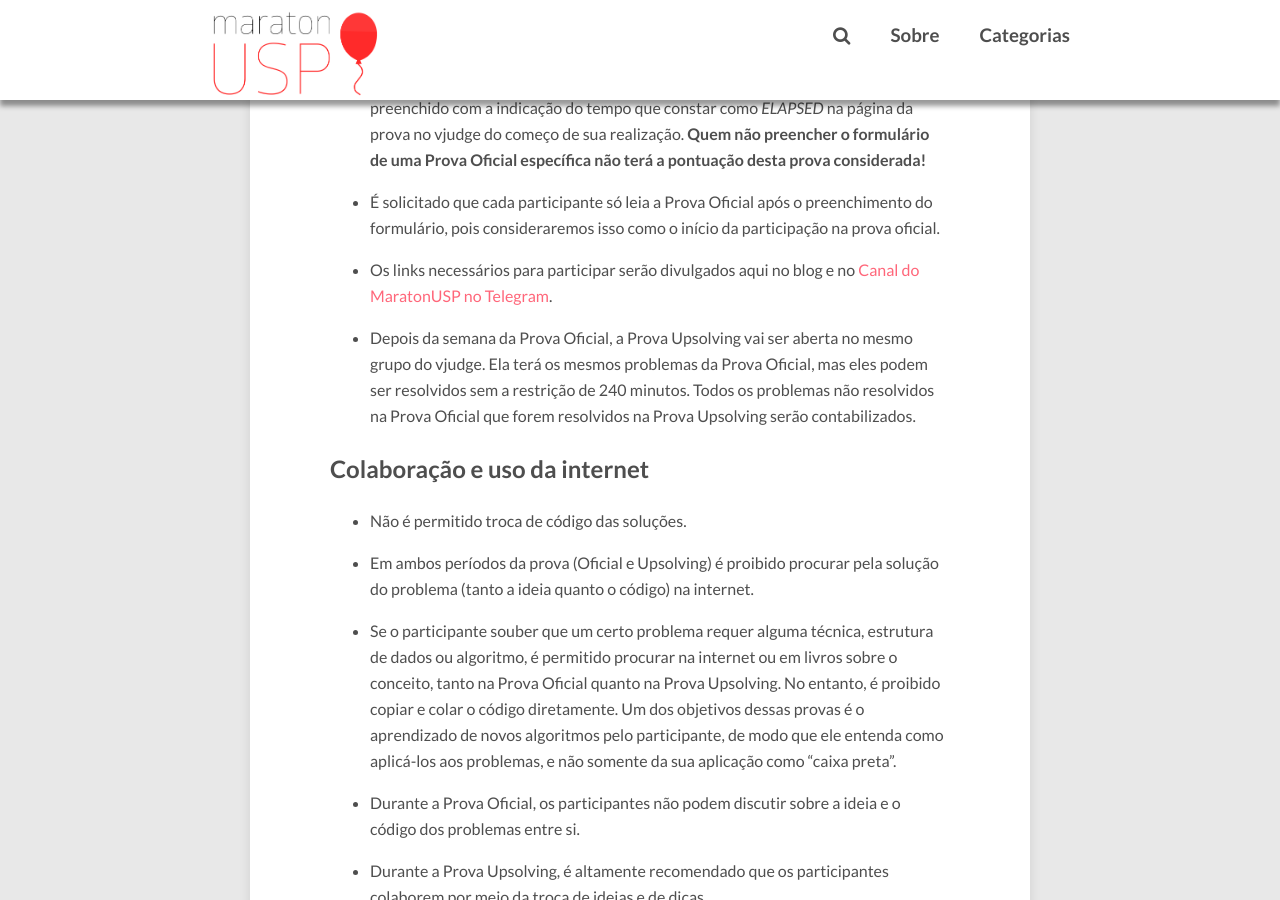
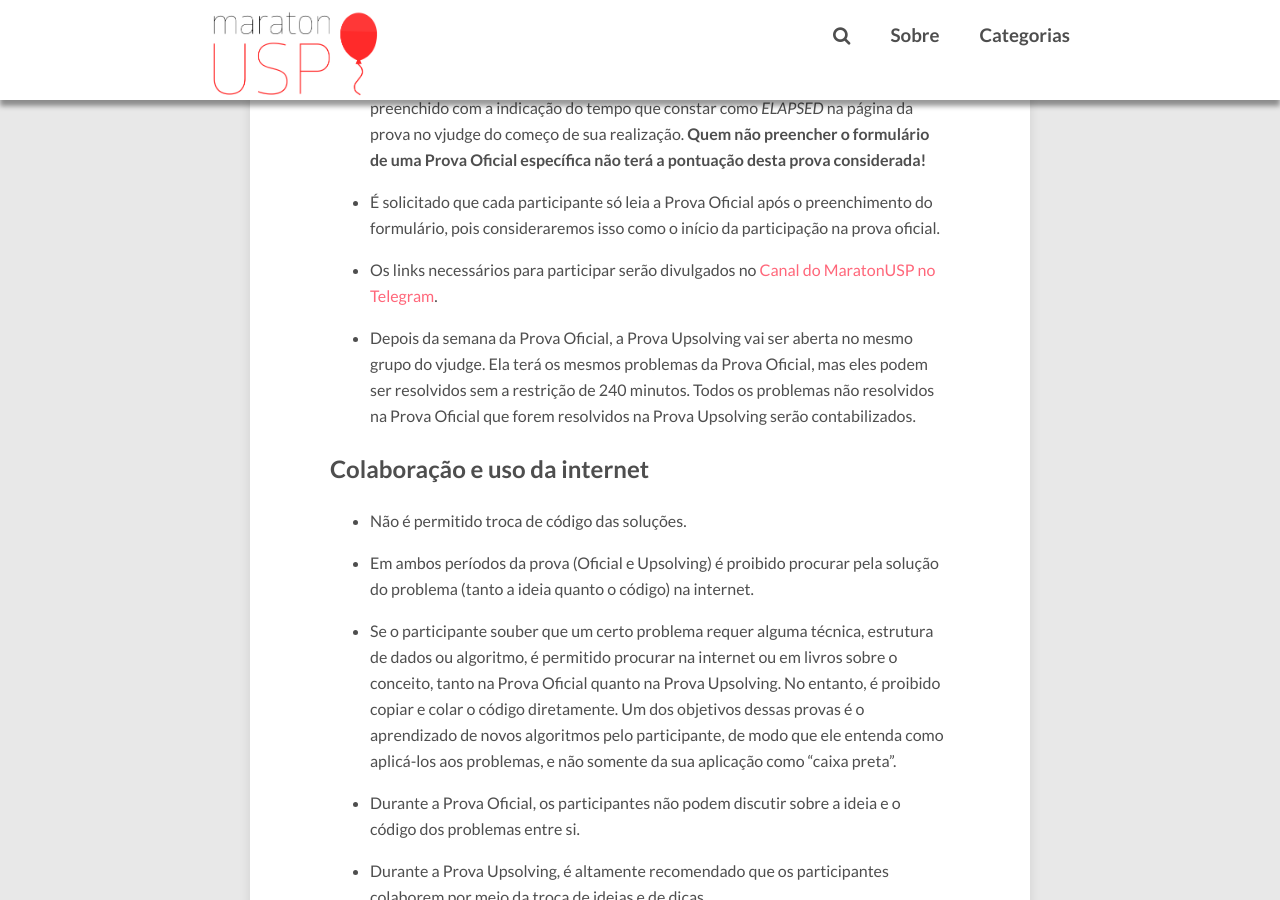
Before and after one commit to maratonusp/blog, a Jekyll site: the page built from _posts/2023-04-16-seletiva-individual-2023.md, in a window 1280 px wide and 900 px high, scrolled down 1436 px. Built offline with Jekyll 4.4.1, drawn with Linux system fonts in a browser that asks for light colours; nearby versions of some CDN libraries; comment, search, counter and statistics services are not loaded.

Commit message:
Corrige informação no post da seletiva individual
Fica mais fácil deixar a divulgação das provas somente para o Telegram, enquanto que o blog se preocupa em agregar informações gerais.

```diff
--- a/_posts/2023-04-16-seletiva-individual-2023.md
+++ b/_posts/2023-04-16-seletiva-individual-2023.md
@@ -35,7 +35,7 @@ A primeira prova da Seletiva Individual iniciará 00:00 do dia 17/04 (segunda-fe
 
 * É solicitado que cada participante só leia a Prova Oficial após o preenchimento do formulário, pois consideraremos isso como o início da participação na prova oficial.
 
-* Os links necessários para participar serão divulgados aqui no blog e no [Canal do MaratonUSP no Telegram](https://t.me/maratonusp).
+* Os links necessários para participar serão divulgados no [Canal do MaratonUSP no Telegram](https://t.me/maratonusp).
 
 * Depois da semana da Prova Oficial, a Prova Upsolving vai ser aberta no mesmo grupo do vjudge. Ela terá os mesmos problemas da Prova Oficial, mas eles podem ser resolvidos sem a restrição de 240 minutos. Todos os problemas não resolvidos na Prova Oficial que forem resolvidos na Prova Upsolving serão contabilizados.
 
```
